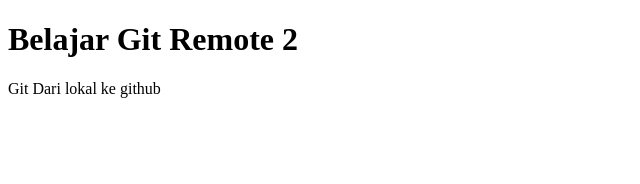
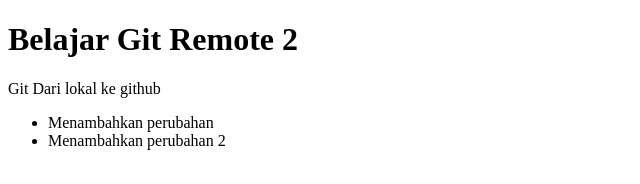
Before and after one commit to yogiyolangga/git-remote-test-2, a plain HTML site: page index.html in a window 1280 px wide. Shown: the whole page, without its empty margins (0-640 px from the left). Drawn offline with Linux system fonts and the light colour scheme.

Commit message:
menambahkan list perubahan

```diff
--- a/index.html
+++ b/index.html
@@ -9,5 +9,9 @@
   <body>
     <h1>Belajar Git Remote 2</h1>
     <p>Git Dari lokal ke github</p>
+    <ul>
+      <li>Menambahkan perubahan</li>
+      <li>Menambahkan perubahan 2</li>
+    </ul>
   </body>
 </html>
```
